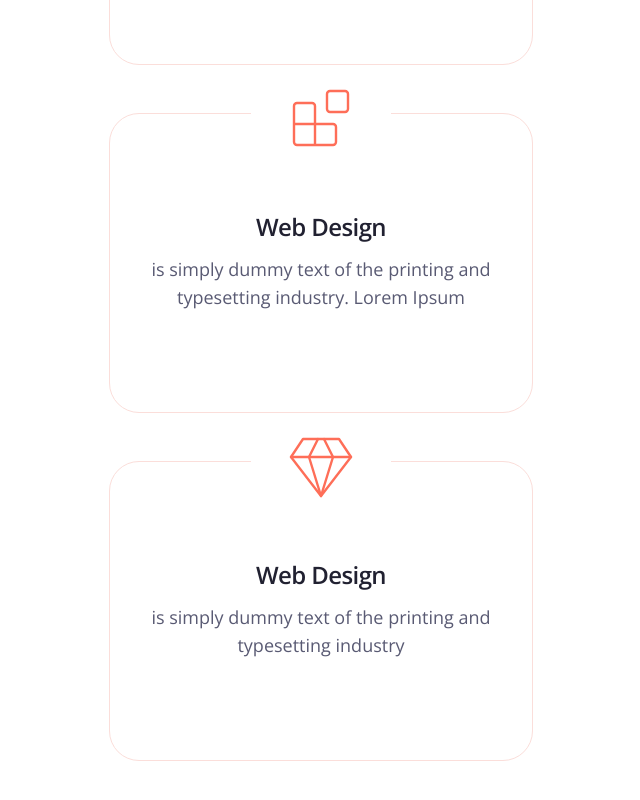
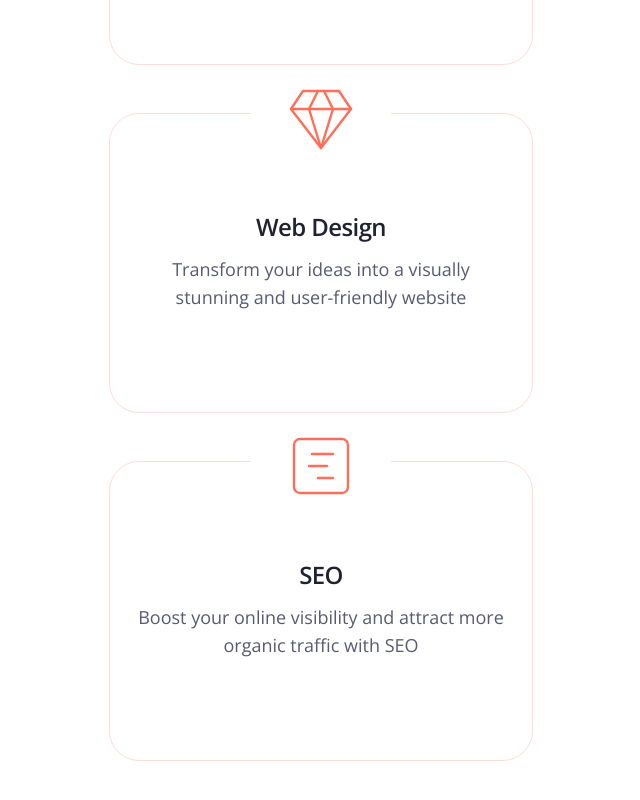
Before and after one commit to EirikOrkelbog/eirikorkelbog-website, a Next.js app: page / in a window 1280 px wide. Shown: the part 1241-2041 px from the top of the page, without its empty margins (319-959 px from the left). Built offline with nearby package versions, Linux system fonts and the light colour scheme.

Commit message:
updated text in services

```diff
--- a/components/Services.jsx
+++ b/components/Services.jsx
@@ -3,19 +3,19 @@
 
 const servicesData = [
 	{
-		icon: <SquareGanttChart size={72} strokeWidth={0.8} />,
-		title: 'Web Design',
-		description: 'is simply dummy text of the printing and typesetting industry. Lorem Ipsum',
-	},
-	{
 		icon: <Blocks size={72} strokeWidth={0.8} />,
-		title: 'Web Design',
-		description: 'is simply dummy text of the printing and typesetting industry. Lorem Ipsum',
+		title: 'Web Development',
+		description: 'Unlock the full potential of your online presence with a converting website',
 	},
 	{
 		icon: <Gem size={72} strokeWidth={0.8} />,
 		title: 'Web Design',
-		description: 'is simply dummy text of the printing and typesetting industry',
+		description: 'Transform your ideas into a visually stunning and user-friendly website',
+	},
+	{
+		icon: <SquareGanttChart size={72} strokeWidth={0.8} />,
+		title: 'SEO',
+		description: 'Boost your online visibility and attract more organic traffic with SEO',
 	},
 ]
 
```
